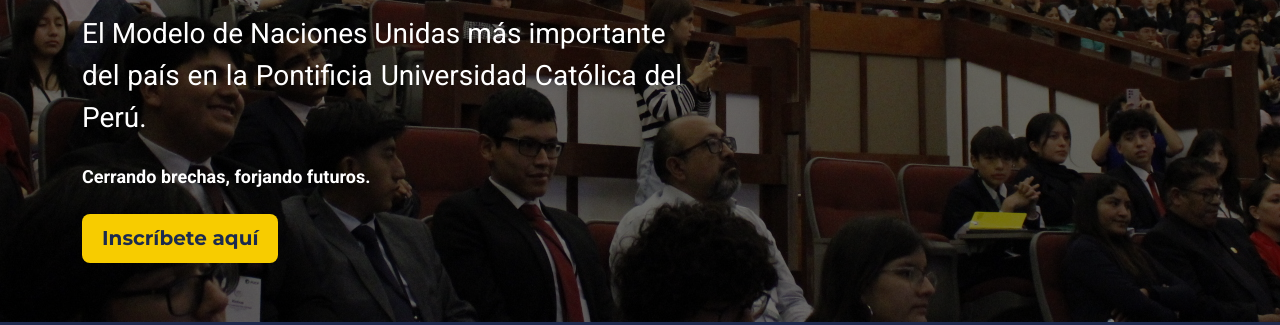
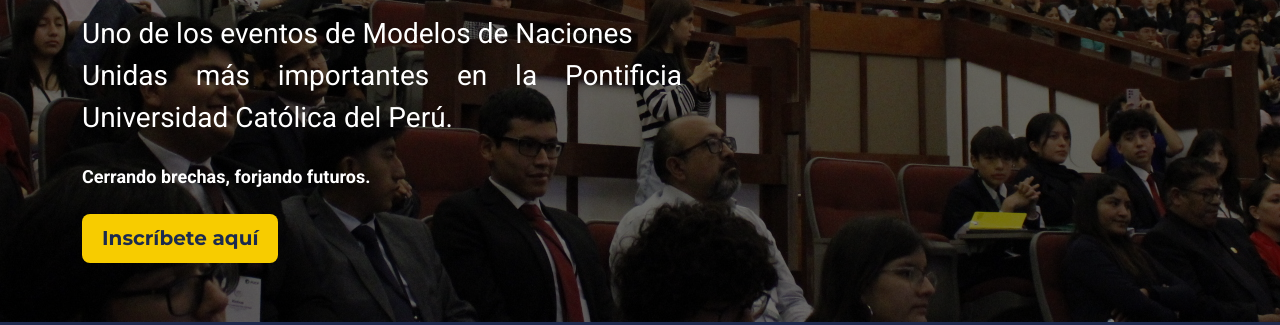
Before and after one commit to pucpmun/pucpmun2025, a plain HTML site: page index.html in a window 1280 px wide. Shown: the part 298-623 px from the top of the page. Drawn offline with Linux system fonts and the light colour scheme.

Commit message:
Update index.html

```diff
--- a/index.html
+++ b/index.html
@@ -195,7 +195,7 @@
 			<div class="hero-text-block">
 				<h1 class="hero-heading mb-1" style="color:#ffffff">PUCP MUN 2025</h1>
 				<div class="hero-meta mb-3"><i class="far fa-calendar-alt me-2"></i>14 - 16 Nov <i class="fas fa-map-marker-alt mx-2"></i>Pontificia Universidad Católica del Perú</div>
-				<div class="hero-intro mb-4" style="text-align:justify">El Modelo de Naciones Unidas más importante <br>del país en la Pontificia Universidad Católica del Perú.</div>
+				<div class="hero-intro mb-4" style="text-align:justify">Uno de los eventos de Modelos de Naciones <br> Unidas más importantes en la Pontificia Universidad Católica del Perú.</div>
 				<div class="section-intro single-col-max mx-auto mb-4" style="text-align:justify"><strong>Cerrando brechas, forjando futuros.</div>
 				<div class="hero-cta"><style>
   .hero-cta .btn.btn-primary{
```
